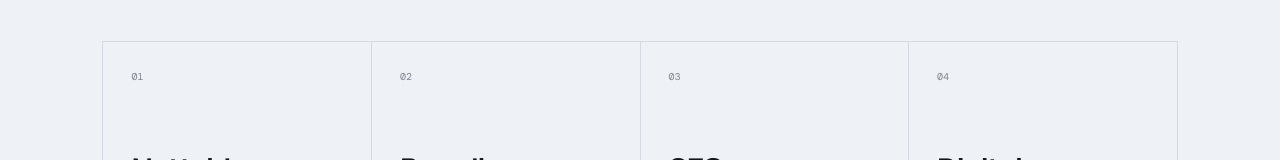
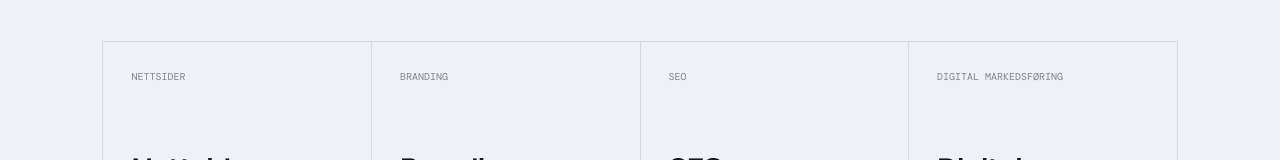
Before and after one commit to KhalilJel/Cidea-Marketing, a React (Vite) app: page / in a window 1280 px wide. Shown: the part 2216-2376 px from the top of the page. Built offline with nearby package versions, Linux system fonts and the light colour scheme.

Commit message:
fix: remove numbered labels from marketing site

```diff
--- a/src/main.jsx
+++ b/src/main.jsx
@@ -18,15 +18,15 @@ const mail="mailto:jelassi@smartsvar.no?subject=Uforpliktende%20vurdering%20Cide
 function Meta({path}){useEffect(()=>{let title="Cidea Marketing — Gjør bedriften vanskelig å ignorere.",desc="Nettsider, branding, SEO og digital markedsføring for bedrifter.";const k=path.split("/").filter(Boolean)[0];if(services[k]){title=services[k].title+" | Cidea Marketing";desc=services[k].desc}const a=articles.find(x=>x.slug===path.split("/")[2]);if(a){title=a.title+" | Cidea Marketing";desc=a.intro}if(path==="/blog")title="Blogg om digital markedsføring | Cidea Marketing";document.title=title;document.querySelector('meta[name="description"]')?.setAttribute("content",desc);document.querySelector('link[rel="canonical"]')?.setAttribute("href","https://cideamarketing.com"+path)},[path]);return null}
 function Header({lang,setLang}){return <header><a className="logo"href="/">cidea<span>marketing</span></a><nav><a href="/websites">Nettsider</a><a href="/branding">Branding</a><a href="/seo">SEO</a><a href="/digital-marketing">Digital markedsføring</a><a href="/blog">Blogg</a></nav><div className="actions"><button onClick={()=>setLang(lang==="no"?"en":"no")}>{lang==="no"?"EN":"NO"}</button><a className="navCta"href={mail}>{lang==="no"?"Få en vurdering →":"Get an assessment →"}</a></div></header>}
 function Work(){return <section className="section work"><div className="intro"><p className="eyebrow">SELECTED WORK</p><h2>Noen av tingene vi bygger.</h2><p>Design skal ikke bare se bra ut. Det skal gjøre en jobb.</p></div><div className="workGrid"><a href="/websites" className="project projectA"><div className="mock browser"><div className="browserBar"><i/><i/><i/></div><div className="mockHero"><span>ATELIER / 01</span><strong>Form.<br/>Function.<br/>Identity.</strong></div></div><small>01 / DIGITAL EXPERIENCE</small><h3>Et digitalt uttrykk med en tydelig idé.</h3></a><a href="/branding" className="project projectB"><div className="mock brand"><span>STUDIO</span><b>FORM</b><em>Brand identity / 2026</em></div><small>02 / BRAND IDENTITY</small><h3>En identitet som tåler å bli sett.</h3></a><a href="/digital-marketing" className="project projectC"><div className="mock campaign"><div>MAKE<br/><b>NOISE.</b></div><span>CAMPAIGN / SOCIAL / DIGITAL</span></div><small>03 / CAMPAIGN</small><h3>En kampanje bygget rundt én klar idé.</h3></a></div></section>}
-function Home({lang}){const en=lang==="en";return <><section className="hero"><div className="heroText"><p className="eyebrow">CIDEA MARKETING / DIGITAL STUDIO</p><h1>{en?"Make your business impossible to ignore.":"Gjør bedriften vanskelig å ignorere."}</h1><p className="lead">{en?"We build brands and digital experiences that make businesses easier to find, understand and choose.":"Vi bygger merkevarer og digitale opplevelser som gjør det enklere å bli funnet, forstått og valgt."}</p><div className="heroActions"><a className="button coral"href={mail}>{en?"Get an assessment":"Få en uforpliktende vurdering"} ↗</a><a className="textLink"href="#work">Se arbeidet ↓</a></div><p className="quiet">Ingen kostnad. Ingen forpliktelser.</p></div><div className="heroArt"><div className="typeStack"><span>WEB</span><span>BRAND</span><span>SEO</span><span>SOCIAL</span></div><div className="heroCard"><small>CIDEA / 01</small><strong>BUILD<br/>SOMETHING<br/><i>MEMORABLE.</i></strong><div><span>STRATEGY</span><span>DESIGN</span><span>GROWTH</span></div></div></div></section>
+function Home({lang}){const en=lang==="en";return <><section className="hero"><div className="heroText"><p className="eyebrow">CIDEA MARKETING / DIGITAL STUDIO</p><h1>{en?"Make your business impossible to ignore.":"Gjør bedriften vanskelig å ignorere."}</h1><p className="lead">{en?"We build brands and digital experiences that make businesses easier to find, understand and choose.":"Vi bygger merkevarer og digitale opplevelser som gjør det enklere å bli funnet, forstått og valgt."}</p><div className="heroActions"><a className="button blue"href={mail}>{en?"Get an assessment":"Få en uforpliktende vurdering"} ↗</a><a className="textLink"href="#work">Se arbeidet ↓</a></div><p className="quiet">Ingen kostnad. Ingen forpliktelser.</p></div><div className="heroArt"><div className="typeStack"><span>WEB</span><span>BRAND</span><span>SEO</span><span>SOCIAL</span></div><div className="heroCard"><small>CIDEA / 01</small><strong>BUILD<br/>SOMETHING<br/><i>MEMORABLE.</i></strong><div><span>STRATEGY</span><span>DESIGN</span><span>GROWTH</span></div></div></div></section>
 <Work/>
-<section className="section capabilities"><div className="intro"><p className="eyebrow">WHAT WE DO</p><h2>Én digital tilstedeværelse. Mange kontaktpunkter.</h2></div><div className="capGrid"><a href="/websites"><span>01</span><h3>Nettsider</h3><p>Digitale opplevelser bygget for å bli valgt.</p><b>Utforsk →</b></a><a href="/branding"><span>02</span><h3>Branding</h3><p>En identitet folk kjenner igjen og husker.</p><b>Utforsk →</b></a><a href="/seo"><span>03</span><h3>SEO</h3><p>Synlighet som bygger seg over tid.</p><b>Utforsk →</b></a><a href="/digital-marketing"><span>04</span><h3>Digital markedsføring</h3><p>Kampanjer og innhold som skaper etterspørsel.</p><b>Utforsk →</b></a></div></section>
-<section className="section philosophy"><div className="statement"><p className="eyebrow">THE IDEA</p><h2>Det handler ikke om å være overalt. Det handler om å være tydelig.</h2></div><div className="philosophyGrid"><p>En god digital tilstedeværelse har en rød tråd fra første inntrykk til første henvendelse.</p><div><span>01</span><strong>Forstå</strong><p>Hva skal kunden forstå på fem sekunder?</p></div><div><span>02</span><strong>Skape</strong><p>Hvordan skal merkevaren oppleves?</p></div><div><span>03</span><strong>Forbedre</strong><p>Hva kan bli tydeligere, raskere eller mer relevant?</p></div></div></section>
-<section className="section approach"><div className="intro"><p className="eyebrow">OUR APPROACH</p><h2>Strategi. Design. Resultater.</h2></div><div className="approachList"><div><span>01</span><h3>Forstå</h3><p>Vi starter med virksomheten, markedet og menneskene dere ønsker å nå.</p></div><div><span>02</span><h3>Skape</h3><p>Vi gjør strategien synlig gjennom design, innhold og digitale opplevelser.</p></div><div><span>03</span><h3>Forbedre</h3><p>Vi ser på hva som fungerer og forbedrer det som kan bli bedre.</p></div></div></section>
+<section className="section capabilities"><div className="intro"><p className="eyebrow">WHAT WE DO</p><h2>Én digital tilstedeværelse. Mange kontaktpunkter.</h2></div><div className="capGrid"><a href="/websites"><span>NETTSIDER</span><h3>Nettsider</h3><p>Digitale opplevelser bygget for å bli valgt.</p><b>Utforsk →</b></a><a href="/branding"><span>BRANDING</span><h3>Branding</h3><p>En identitet folk kjenner igjen og husker.</p><b>Utforsk →</b></a><a href="/seo"><span>SEO</span><h3>SEO</h3><p>Synlighet som bygger seg over tid.</p><b>Utforsk →</b></a><a href="/digital-marketing"><span>DIGITAL MARKEDSFØRING</span><h3>Digital markedsføring</h3><p>Kampanjer og innhold som skaper etterspørsel.</p><b>Utforsk →</b></a></div></section>
+<section className="section philosophy"><div className="statement"><p className="eyebrow">THE IDEA</p><h2>Det handler ikke om å være overalt. Det handler om å være tydelig.</h2></div><div className="philosophyGrid"><p>En god digital tilstedeværelse har en rød tråd fra første inntrykk til første henvendelse.</p><div><span>FORSTÅ</span><strong>Forstå</strong><p>Hva skal kunden forstå på fem sekunder?</p></div><div><span>SKAPE</span><strong>Skape</strong><p>Hvordan skal merkevaren oppleves?</p></div><div><span>FORBEDRE</span><strong>Forbedre</strong><p>Hva kan bli tydeligere, raskere eller mer relevant?</p></div></div></section>
+<section className="section approach"><div className="intro"><p className="eyebrow">OUR APPROACH</p><h2>Strategi. Design. Resultater.</h2></div><div className="approachList"><div><span>FORSTÅ</span><h3>Forstå</h3><p>Vi starter med virksomheten, markedet og menneskene dere ønsker å nå.</p></div><div><span>SKAPE</span><h3>Skape</h3><p>Vi gjør strategien synlig gjennom design, innhold og digitale opplevelser.</p></div><div><span>FORBEDRE</span><h3>Forbedre</h3><p>Vi ser på hva som fungerer og forbedrer det som kan bli bedre.</p></div></div></section>
 <section className="section audit"><div><p className="eyebrow">NO SALES PITCH</p><h2>Hva kunne vært bedre?</h2><p>Vi vurderer nettsiden, merkevaren og den digitale tilstedeværelsen din og peker på de viktigste forbedringsmulighetene.</p><a className="button dark"href={mail}>Få en uforpliktende vurdering →</a><small>Ingen kostnad. Ingen forpliktelser.</small></div><div className="auditNotes"><span>WEBSITE</span><span>BRAND</span><span>SEO</span><span>SOCIAL</span><span>CONVERSION</span></div></section>
-<section className="section journal"><div className="intro"><p className="eyebrow">JOURNAL</p><h2>Vi skriver om ting folk faktisk lurer på.</h2></div><div className="articleGrid">{articles.slice(0,3).map((a,i)=><a href={"/blog/"+a.slug}key={a.slug}><span>0{i+1} / ARTICLE</span><h3>{a.title}</h3><p>{a.intro}</p><b>Les artikkelen →</b></a>)}</div></section>
+<section className="section journal"><div className="intro"><p className="eyebrow">JOURNAL</p><h2>Vi skriver om ting folk faktisk lurer på.</h2></div><div className="articleGrid">{articles.slice(0,3).map(a=><a href={"/blog/"+a.slug}key={a.slug}><span>ARTICLE</span><h3>{a.title}</h3><p>{a.intro}</p><b>Les artikkelen →</b></a>)}</div></section>
 <section className="final"><p className="eyebrow">LET'S MAKE IT CLEAR</p><h2>Hva skal kunden din se?</h2><p>Vi hjelper deg å gjøre det tydeligere hvem dere er, hva dere tilbyr og hvorfor det er verdt å velge dere.</p><a className="button dark"href={mail}>Få en uforpliktende vurdering →</a></section></>}
-function Service({data}){return <section className="page"><p className="eyebrow">CIDEA MARKETING</p><h1>{data.title}</h1><p className="pageLead">{data.desc}</p><div className="serviceGrid"><article><span>01</span><h2>Strategi</h2><p>Vi begynner med hva virksomheten trenger å oppnå.</p></article><article><span>02</span><h2>Design</h2><p>Vi gjør posisjoneringen tydelig gjennom uttrykk og opplevelse.</p></article><article><span>03</span><h2>Forbedring</h2><p>Vi måler, lærer og forbedrer det digitale arbeidet.</p></article></div><div className="pageCta"><h2>Få en uforpliktende vurdering.</h2><p>Ingen kostnad. Vi peker på konkrete forbedringsmuligheter.</p><a className="button coral"href={mail}>Be om vurdering →</a></div></section>}
-function Blog({article}){return <section className="page">{article?<><p className="eyebrow">JOURNAL</p><h1>{article.title}</h1><p className="pageLead">{article.intro}</p><div className="articleBody"><p>{article.intro} En god løsning må starte med et tydelig mål, relevant innhold og en opplevelse som gjør neste steg enkelt.</p></div><a className="textLink"href="/blog">← Alle artikler</a></>:<><p className="eyebrow">JOURNAL</p><h1>Innsikt for bedrifter som vil bli tydeligere.</h1><p className="pageLead">Praktiske svar om nettsider, SEO, branding og digital markedsføring.</p><div className="articleList">{articles.map((a,i)=><a href={"/blog/"+a.slug}key={a.slug}><span>0{i+1} / ARTICLE</span><h2>{a.title}</h2><p>{a.intro}</p><b>Les artikkelen →</b></a>)}</div></>}</section>}
+function Service({data}){return <section className="page"><p className="eyebrow">CIDEA MARKETING</p><h1>{data.title}</h1><p className="pageLead">{data.desc}</p><div className="serviceGrid"><article><span>01</span><h2>Strategi</h2><p>Vi begynner med hva virksomheten trenger å oppnå.</p></article><article><span>02</span><h2>Design</h2><p>Vi gjør posisjoneringen tydelig gjennom uttrykk og opplevelse.</p></article><article><span>03</span><h2>Forbedring</h2><p>Vi måler, lærer og forbedrer det digitale arbeidet.</p></article></div><div className="pageCta"><h2>Få en uforpliktende vurdering.</h2><p>Ingen kostnad. Vi peker på konkrete forbedringsmuligheter.</p><a className="button blue"href={mail}>Be om vurdering →</a></div></section>}
+function Blog({article}){return <section className="page">{article?<><p className="eyebrow">JOURNAL</p><h1>{article.title}</h1><p className="pageLead">{article.intro}</p><div className="articleBody"><p>{article.intro} En god løsning må starte med et tydelig mål, relevant innhold og en opplevelse som gjør neste steg enkelt.</p></div><a className="textLink"href="/blog">← Alle artikler</a></>:<><p className="eyebrow">JOURNAL</p><h1>Innsikt for bedrifter som vil bli tydeligere.</h1><p className="pageLead">Praktiske svar om nettsider, SEO, branding og digital markedsføring.</p><div className="articleList">{articles.map(a=><a href={"/blog/"+a.slug}key={a.slug}><span>ARTICLE</span><h2>{a.title}</h2><p>{a.intro}</p><b>Les artikkelen →</b></a>)}</div></>}</section>}
 function App(){const[lang,setLang]=useState("no");const path=location.pathname.replace(/\/$/,"")||"/";<Meta path={path}/>;const key=path.split("/").filter(Boolean)[0];const article=articles.find(a=>a.slug===path.split("/")[2]);const content=path==="/"?<Home lang={lang}/>:path==="/blog"||article?<Blog article={article}/>:services[key]?<Service data={services[key]}/>:<Home lang={lang}/>;return <div className="site"><Header lang={lang}setLang={setLang}/><main>{content}</main><footer><a className="logo"href="/">cidea<span>marketing</span></a><span>Digital studio · Oslo / Norge</span><a href={mail}>Kontakt →</a></footer></div>}
 createRoot(document.getElementById("root")).render(<App/>);
```
